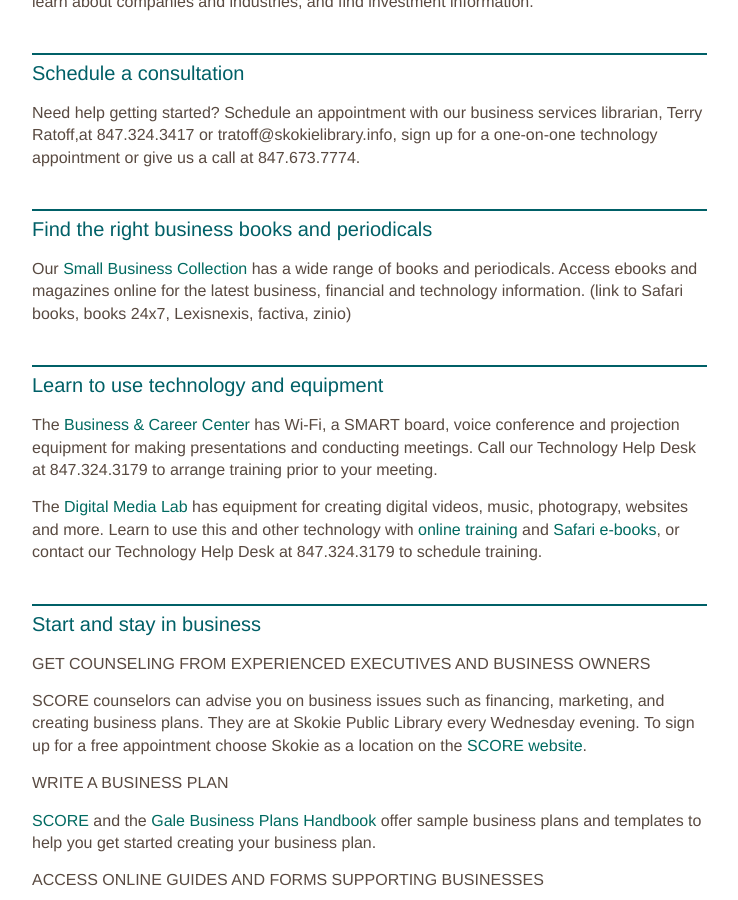
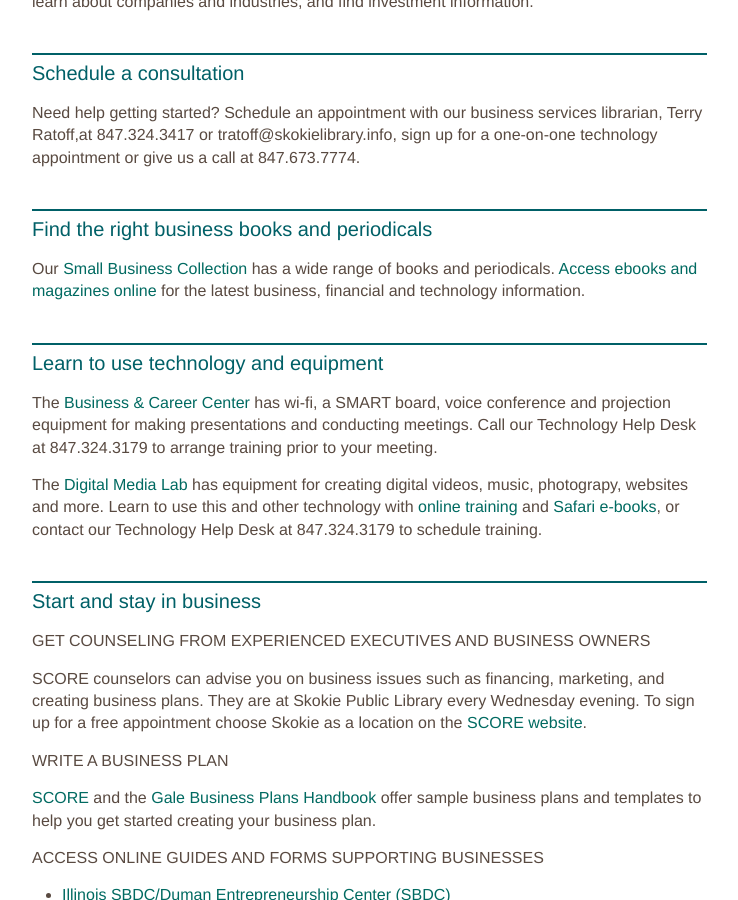
Before and after one commit to skokielibrary/spl-content, a Jekyll site: the page built from _content/terry/services--business-services.markdown, in a window 1280 px wide and 900 px high, scrolled down 553 px. Shown: the whole window, without its empty margins (126-864 px from the left). Built offline with Jekyll 4.4.1, drawn with Linux system fonts in a browser that asks for light colours.

Commit message:
Updated services--business-services.markdown

```diff
--- a/_content/terry/services--business-services.markdown
+++ b/_content/terry/services--business-services.markdown
@@ -16,10 +16,10 @@ Creating lists of new home owners, generating leads, mapping your competition an
 Need help getting started? Schedule an appointment with our business services librarian, Terry Ratoff,at 847.324.3417 or tratoff@skokielibrary.info, sign up for a one-on-one technology appointment or give us a call at 847.673.7774.
 
 ##Find the right business books and periodicals
-Our [Small Business Collection](http://encore.skokielibrary.info/iii/encore/search/C__S%28business%29%20f%3An%20c%3A2%20b%3Azrfb%20l%3Aeng__Orightresult__U?lang=eng&suite=beta) has a wide range of books and periodicals. Access ebooks and magazines online for the latest business, financial and technology information. (link to Safari books, books 24x7, Lexisnexis, factiva, zinio)
+Our [Small Business Collection](http://encore.skokielibrary.info/iii/encore/search/C__S%28business%29%20f%3An%20c%3A2%20b%3Azrfb%20l%3Aeng__Orightresult__U?lang=eng&suite=beta) has a wide range of books and periodicals. [Access ebooks and magazines online]((link to Safari books, books 24x7, Lexisnexis, factiva, zinio)) for the latest business, financial and technology information.
 
 ##Learn to use technology and equipment
-The [Business & Career Center](Business & Career Center page) has Wi-Fi, a SMART board, voice conference and projection equipment for making presentations and conducting meetings. Call our Technology Help Desk at 847.324.3179 to arrange training prior to your meeting.
+The [Business & Career Center](Business & Career Center page) has wi-fi, a SMART board, voice conference and projection equipment for making presentations and conducting meetings. Call our Technology Help Desk at 847.324.3179 to arrange training prior to your meeting.
 
 The [Digital Media Lab](http://www.skokielibrary.info/s_about/How/Tech_Resources/DML.asp) has equipment for creating digital videos, music, photograpy, websites and more. Learn to use this and other technology with [online training](Link to Lynda.com, Atomic Learning,Treehouse) and [Safari e-books](http://proquestcombo.safaribooksonline.com/), or contact our Technology Help Desk at 847.324.3179 to schedule training.
 
```
